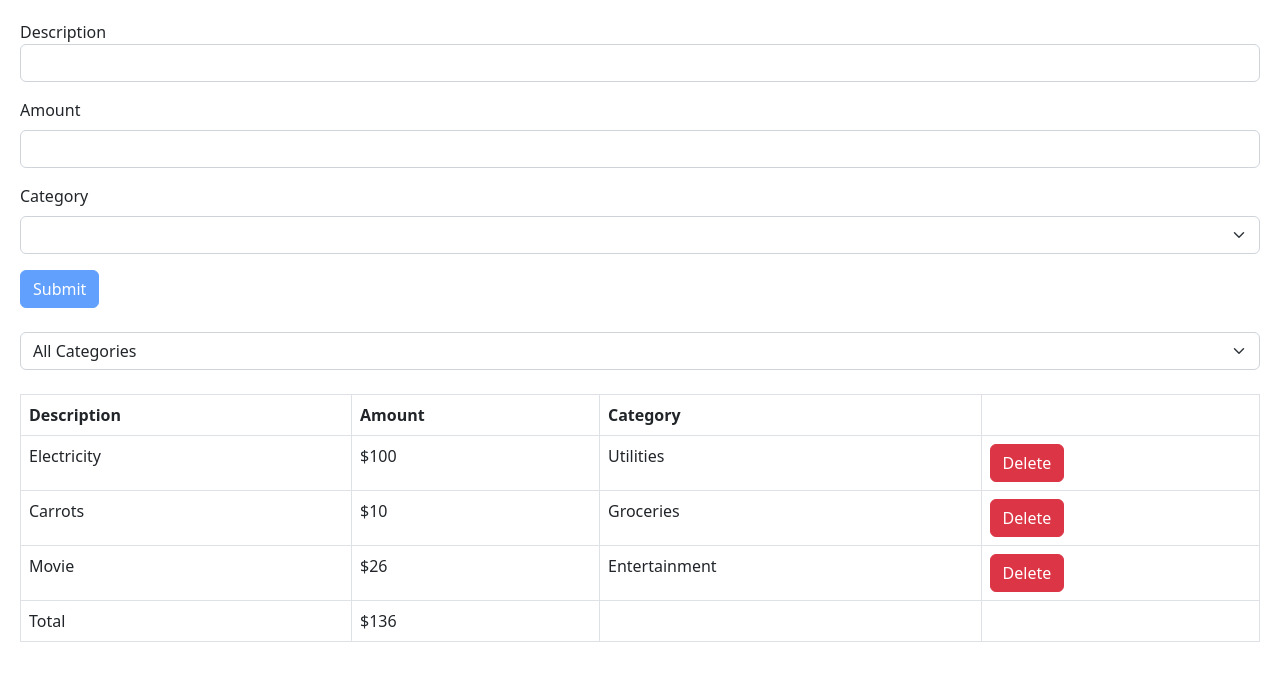
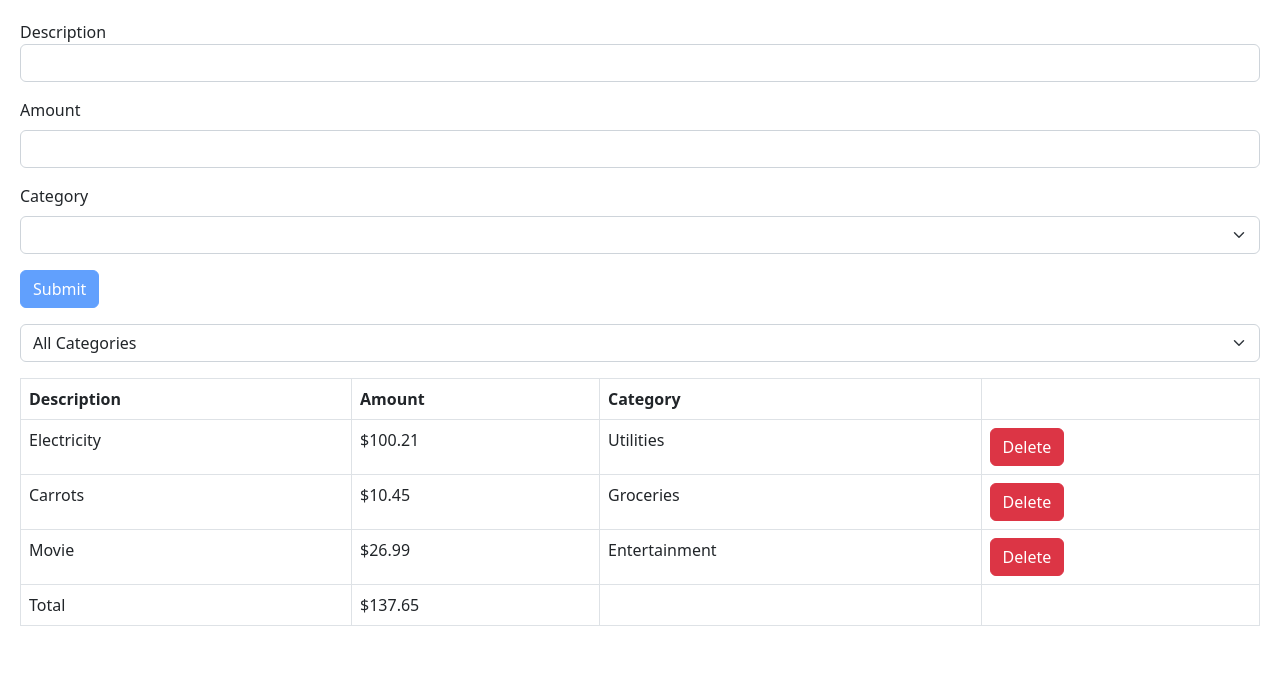
Before and after one commit to mayankgupta804/react-app, a React (Vite) app: page / in a window 1280 px wide. Shown: the top 680 px of the page. Built offline with nearby package versions, Linux system fonts and the light colour scheme.

Commit message:
Refactor code

```diff
--- a/src/App.tsx
+++ b/src/App.tsx
@@ -4,46 +4,45 @@ import ExpenseList from "./expense-tracker/components/List";
 import ExpenseForm from "./expense-tracker/components/Form";
 import { FieldValues } from "react-hook-form";
 import Item from "./types/Item";
+import { categories } from "./constants";
 
 function App() {
-  const originalItems = [
-    { "description": "Electricity", "amount": 100, "category": "Utilities" },
-    { "description": "Carrots", "amount": 10, "category": "Groceries" },
-    { "description": "Movie", "amount": 26, "category": "Entertainment" }
-  ];
+  const [expenses, setExpenses] = useState([
+    { "description": "Electricity", "amount": 100.21, "category": "Utilities" },
+    { "description": "Carrots", "amount": 10.45, "category": "Groceries" },
+    { "description": "Movie", "amount": 26.99, "category": "Entertainment" }
+  ]);
 
-  const categories = originalItems.map(item => item.category);
+  const [selectedCategory, setCategory] = useState("")
 
-  const [items, setItems] = useState([...originalItems]);
-  const [filteredItems, setFilteredItems] = useState([...originalItems])
-
-  const handleSelect = (category: string) => {
-    if (category === "All Categories") {
-      setFilteredItems(items);
-      return;
-    }
-    setFilteredItems(items.filter(item => item.category === category));
+  const handleSelect = (selectedCategory: string) => {
+    setCategory(selectedCategory);
   }
 
   const handleDelete = (description: string) => {
-    const remainingItems = items.filter(item => item.description !== description);
-    setItems(remainingItems);
-    setFilteredItems(remainingItems);
+    const remainingItems = expenses.filter(item => item.description !== description);
+    setExpenses(remainingItems);
   }
 
   const handleOnSubmit = (data: FieldValues) => {
-    const newItems = [...items, data as Item];
-    setItems(newItems);
-    setFilteredItems(newItems);
+    const newItems = [...expenses, data as Item];
+    setExpenses(newItems);
   }
+
+  const visibleExpenses = selectedCategory ?
+    expenses.filter(expense => expense.category === selectedCategory) : expenses;
 
   return (
     <>
-      <ExpenseForm onSubmit={handleOnSubmit} categories={categories} />
-      <br />
-      <ExpenseFilter onSelect={handleSelect} categories={categories} />
-      <br />
-      <ExpenseList onDelete={handleDelete} items={filteredItems} />
+      <div className="mb-3">
+        <ExpenseForm onSubmit={handleOnSubmit} categories={categories} />
+      </div>
+      <div className="mb-3">
+        <ExpenseFilter onSelect={handleSelect} categories={categories} />
+      </div>
+      <div className="mb-3">
+        <ExpenseList onDelete={handleDelete} items={visibleExpenses} />
+      </div>
     </>
   );
 }
--- /dev/null
+++ b/src/constants.ts
@@ -0,0 +1 @@
+export const categories = ["Utilities", "Groceries", "Entertainment"] as const;
--- a/src/expense-tracker/components/Filter.tsx
+++ b/src/expense-tracker/components/Filter.tsx
@@ -8,10 +8,9 @@ const ExpenseFilter = ({ categories, onSelect }: Props) => {
     <select
       onChange={(e) => onSelect(e.target.value)}
       className="form-select"
-      defaultValue="All Categories"
       aria-label="Default select example"
     >
-      <option>All Categories</option>
+      <option value="">All Categories</option>
       {categories.map(category => <option key={category} value={category}>{category}</option>)}
     </select>
   )
--- a/src/expense-tracker/components/Form.tsx
+++ b/src/expense-tracker/components/Form.tsx
@@ -2,13 +2,15 @@ import { FieldValues, useForm } from "react-hook-form";
 import { z } from "zod";
 import { zodResolver } from "@hookform/resolvers/zod";
 import { useEffect } from "react";
+import { categories } from "../../constants";
 
 const schema = z.object({
-  description: z.string().min(3, "Description must contain at least 3 characters"),
+  description: z.string().min(3, "Description must contain at least 3 characters").max(50),
   amount: z.
     number({ invalid_type_error: "Amount is required" }).
-    min(1, { message: "Amount cannot be 0" }),
-  category: z.string().min(1, "Please choose a valid category")
+    min(0.01, { message: "Amount cannot be 0" }).
+    max(100_000),
+  category: z.enum(categories)
 });
 
 interface Props {
@@ -23,15 +25,14 @@ const ExpenseForm = ({ onSubmit, categories }: Props) => {
     register,
     handleSubmit,
     reset,
-    formState,
-    formState: { errors, isValid },
+    formState: { isSubmitSuccessful, errors, isValid },
   } = useForm<FormData>({ resolver: zodResolver(schema) });
 
   useEffect(() => {
-    if (formState.isSubmitSuccessful) {
+    if (isSubmitSuccessful) {
       reset();
     }
-  }, [formState, reset]);
+  }, [isSubmitSuccessful, reset]);
 
   return (
     <form onSubmit={handleSubmit(onSubmit)}>
--- a/src/expense-tracker/components/List.tsx
+++ b/src/expense-tracker/components/List.tsx
@@ -9,6 +9,8 @@ interface Props {
 }
 
 const ExpenseList = ({ items, onDelete }: Props) => {
+  if (items.length === 0)
+    return null;
 
   return (
     <table className="table table-bordered">
@@ -39,7 +41,7 @@ const ExpenseList = ({ items, onDelete }: Props) => {
       <tfoot>
         <tr>
           <td>Total</td>
-          <td>${items.reduce((acc, item) => acc + item.amount, 0)}</td>
+          <td>${items.reduce((acc, item) => acc + item.amount, 0).toFixed(2)}</td>
           <td></td>
           <td></td>
         </tr>
```
